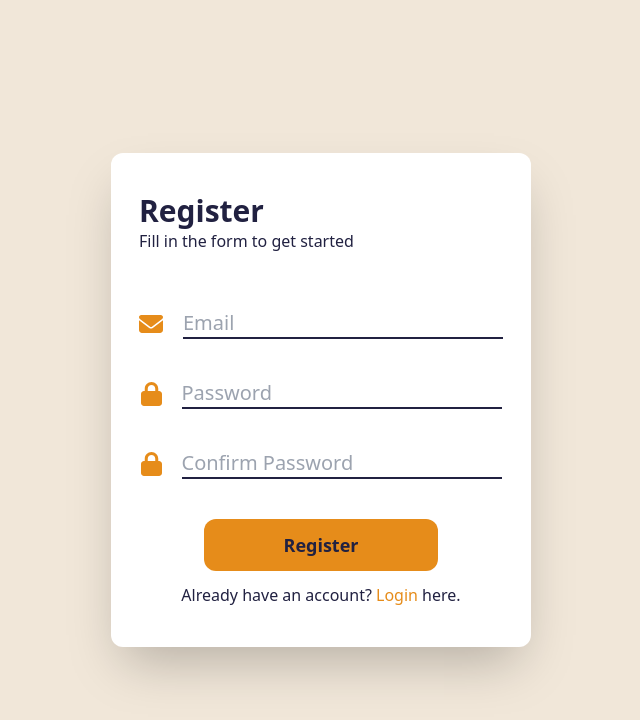
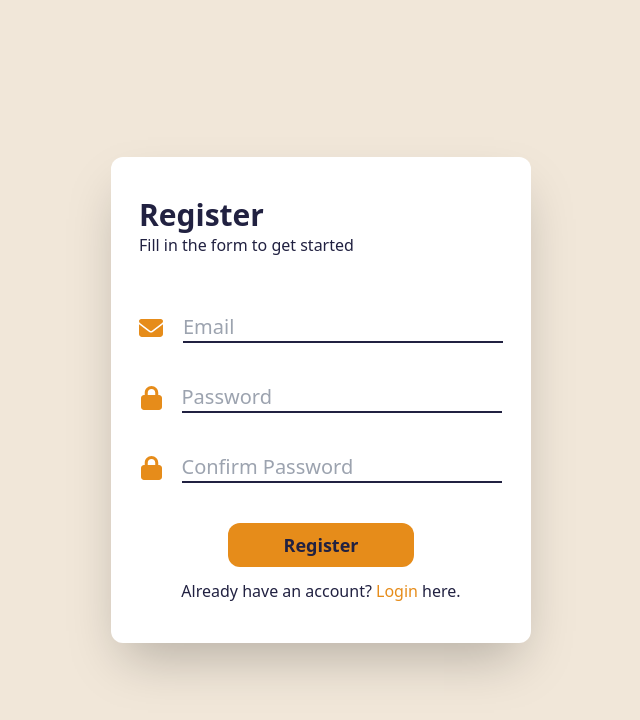
Before and after one commit to Hamidusman/FixIt, a React app: page /register in a window 1280 px wide. Shown: the top 720 px of the page, without its empty margins (319-959 px from the left). Built offline with nearby package versions, Linux system fonts and the light colour scheme; the HTML template or start-up script is replaced by a standard one.

Commit message:
adjusted button animations in register and login pages

```diff
--- a/src/pages/login.tsx
+++ b/src/pages/login.tsx
@@ -3,6 +3,7 @@ import { FontAwesomeIcon } from "@fortawesome/react-fontawesome";
 import { Link, useNavigate } from "react-router-dom";
 import { FormEvent, useState } from "react";
 import axios from "../utils/axiosConfig";
+import { motion } from "framer-motion";
 
 
 const Login: React.FC = () => {
@@ -59,9 +60,12 @@ const Login: React.FC = () => {
                     </label>
                 </div>
                 <div className="flex flex-col justify-center gap-3 items-center my-10">
-                    <button type="submit" className="px-20 py-3 rounded-xl text-lg font-bold bg-primary hover:bg-dark hover:text-primary transition duration-500 ease-in">
+                    <motion.button
+                        whileHover={{scale: '1.06'}}
+                        whileTap={{scale: '0.7'}}
+                        type="submit" className="px-14 py-2 rounded-xl text-lg font-bold bg-primary hover:bg-dark hover:text-primary transition duration-200 ease-in">
                         Login
-                    </button>
+                    </motion.button>
                     {error && <p className="text-red-500">{error}</p>}
                     <p>Don't have an account? <Link to="/register" className="text-primary mt-10">Register</Link> here.</p>
                 </div>
--- a/src/pages/register.tsx
+++ b/src/pages/register.tsx
@@ -2,8 +2,8 @@ import { faEnvelope, faLock } from "@fortawesome/free-solid-svg-icons"
 import { FontAwesomeIcon } from "@fortawesome/react-fontawesome"
 import { Link, useNavigate } from "react-router-dom"
 import { FormEvent, useState } from "react"
-import axios from "axios"
-
+import axios from "../utils/axiosConfig"
+import { motion } from "framer-motion"
 
 interface RegisterState {
     email: string,
@@ -43,13 +43,13 @@ const Register = () =>{
         }
 
         try{
-            const response = await axios.post("http://localhost:8000/auth/users/", {
+            const response = await axios.post("auth/users/", {
                 email: formState.email,
                 password: formState.password,
                 re_password: formState.confirm
             });
             if(response.status === 201) {
-                navigate('/login');
+                navigate('/create-profile');
             }
         } catch (err) {
             setError("Failed to register");
@@ -116,9 +116,14 @@ const Register = () =>{
                 </div>
                 <div className="flex flex-col justify-center gap-3 items-center my-10">
 
-                    <button type="submit" className="px-20 py-3 rounded-xl text-lg font-bold bg-primary
+                    <motion.button
+                        whileHover={{scale: '1.06'}}
+                        whileTap={{scale: '0.7'}}
+                        type="submit" className="px-14 py-2
+
+                        rounded-xl text-lg font-bold bg-primary
                         hover:bg-dark hover:text-primary
-                        transition duration-500 ease-in">Register</button>
+                        transition duration-200 ease-in">Register</motion.button>
                         {error && <p className="text-red-500">{error}</p>}
                     <p>Already have an account? <Link to="/login"  className="text-primary mt-10">Login</Link> here.</p>
                 </div>
```
